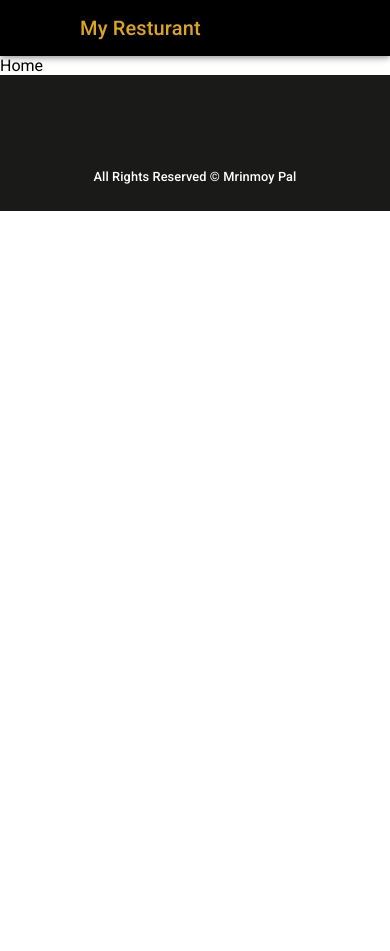
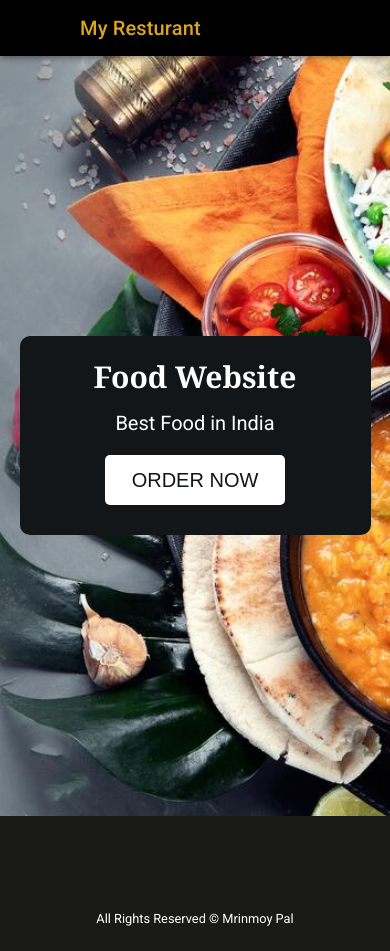
Before and after one commit to mrinmoy32/react-mui-resturant, a React (Vite) app: page / in a window 390 px wide. Before the commit the page ends 844 px from the top, so only its background shows below. Built offline with nearby package versions, Linux system fonts and the light colour scheme; some icons are missing.

Commit message:
Home page done

```diff
--- a/src/components/Layout/Footer.jsx
+++ b/src/components/Layout/Footer.jsx
@@ -28,7 +28,7 @@ const Footer = () => {
                 <YouTubeIcon />
             </Box>
             <Typography
-            variant='h6'
+            variant='h7'
             sx={{"@media (max-width: 600px)": {
                 fontSize: "0.8rem",
 
--- a/src/pages/Home.jsx
+++ b/src/pages/Home.jsx
@@ -1,9 +1,22 @@
 import React from 'react'
 import Layout from '../components/Layout/Layout'
+import { Link } from 'react-router-dom'
+import Banner from '../images/banner.jpeg'
+import "../styles/Home.css"
 
 const Home = () => {
   return (
-    <Layout>Home</Layout>
+    <Layout>
+      <div className="home" style={{backgroundImage: `url(${Banner})`}}>
+        <div className="header_container">
+          <h1>Food Website</h1>
+          <p>Best Food in India</p>
+          <Link to="/menu">
+            <button>ORDER NOW</button>
+          </Link>
+        </div>
+      </div>
+    </Layout>
   )
 }
 
--- /dev/null
+++ b/src/styles/Home.css
@@ -0,0 +1,96 @@
+.home {
+    height: 90vh;
+    display: flex;
+    justify-content: center;
+    align-items: left;
+    flex-direction: column;
+    background-position: center;
+    background-repeat: no-repeat;
+    background-size: cover;
+}
+
+.header_container {
+    width: auto;
+    margin-left: 30px;
+}
+
+.header_container h1 {
+    justify-content: center;
+    align-items: center;
+    font-weight: bold;
+    font-size: 70px;
+    /* element level font family */
+    font-family:Georgia, 'Times New Roman', Times, serif;
+}
+
+.header_container p {
+    margin-top: 15px;
+    padding: 0;
+    font-size: 40px;
+    font-weight: light;
+    color: black;
+}
+
+.header_container button {
+    background-color: #121619;
+    margin-top: 20px;
+    border: none;
+    border-radius: 5px;
+    cursor: pointer;
+    height: 50px;
+    width: 180px;
+    text-decoration: none;
+    color: white;
+    font-size: 20px;
+}
+
+.header_container button:hover {
+    background-color: #07090a;
+    cursor: pointer;
+    transition: 0.3s ease-in;
+}
+
+/* mobile view */
+
+@media only screen and (max-width: 600px){
+    .home {
+        justify-content: center;
+        align-items: center;
+    }
+
+    .header_container {
+        margin-left: 0;
+        border-radius: 10px;
+        width: 90%;
+        display: flex;
+        justify-content: center;
+        align-items: center;
+        flex-direction: column;
+        background-color: #121619;
+        color: white;
+    }
+
+    .header_container h1 {
+        font-size: 30px;
+        height: 20px;
+        margin: 20px 0px;
+        color: white;
+    }
+
+    .header_container p {
+        font-size: 20px;
+        color: white;
+    }
+
+    .header_container button {
+        background-color: white;
+        color: #121619;
+        margin-bottom: 30px;
+    }
+
+    .header_container button:hover {
+    background-color: white;
+    cursor: pointer;
+    transition: 0.3s ease-in;
+}
+}
```
